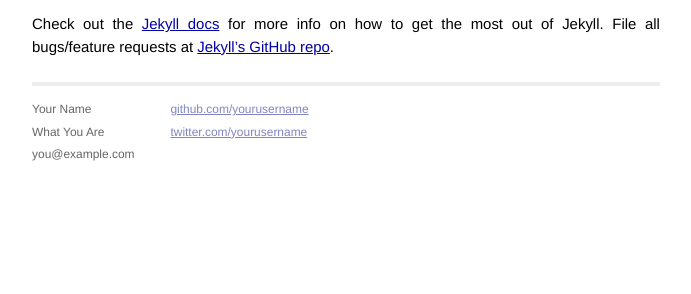
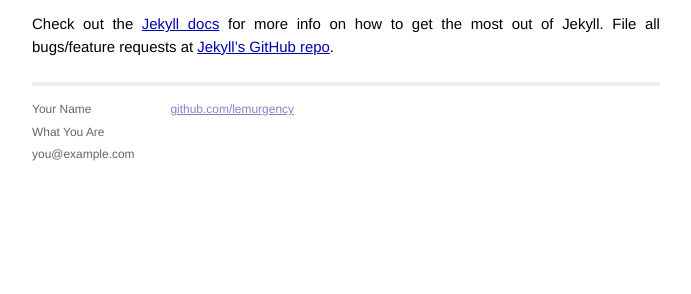
Before and after one commit to lemurgency/lemurgency.github.io, a Jekyll site: the page built from _posts/2014-02-28-welcome-to-jekyll.markdown, in a window 1280 px wide. Shown: the part 411-705 px from the top of the page, without its empty margins (294-985 px from the left). Built offline with Jekyll 4.4.1, drawn with Linux system fonts in a browser that asks for light colours; Markdown is read by kramdown in place of the engine named in the settings.

Commit message:
Add github user and delete twitter

```diff
--- a/_layouts/default.html
+++ b/_layouts/default.html
@@ -33,8 +33,8 @@
             </div>
             <div class="contact">
               <p>
-                <a href="https://github.com/yourusername">github.com/yourusername</a><br />
-                <a href="https://twitter.com/yourusername">twitter.com/yourusername</a><br />
+                <a href="https://github.com/yourusername">github.com/lemurgency</a><br />
+
               </p>
             </div>
           </div>
```
